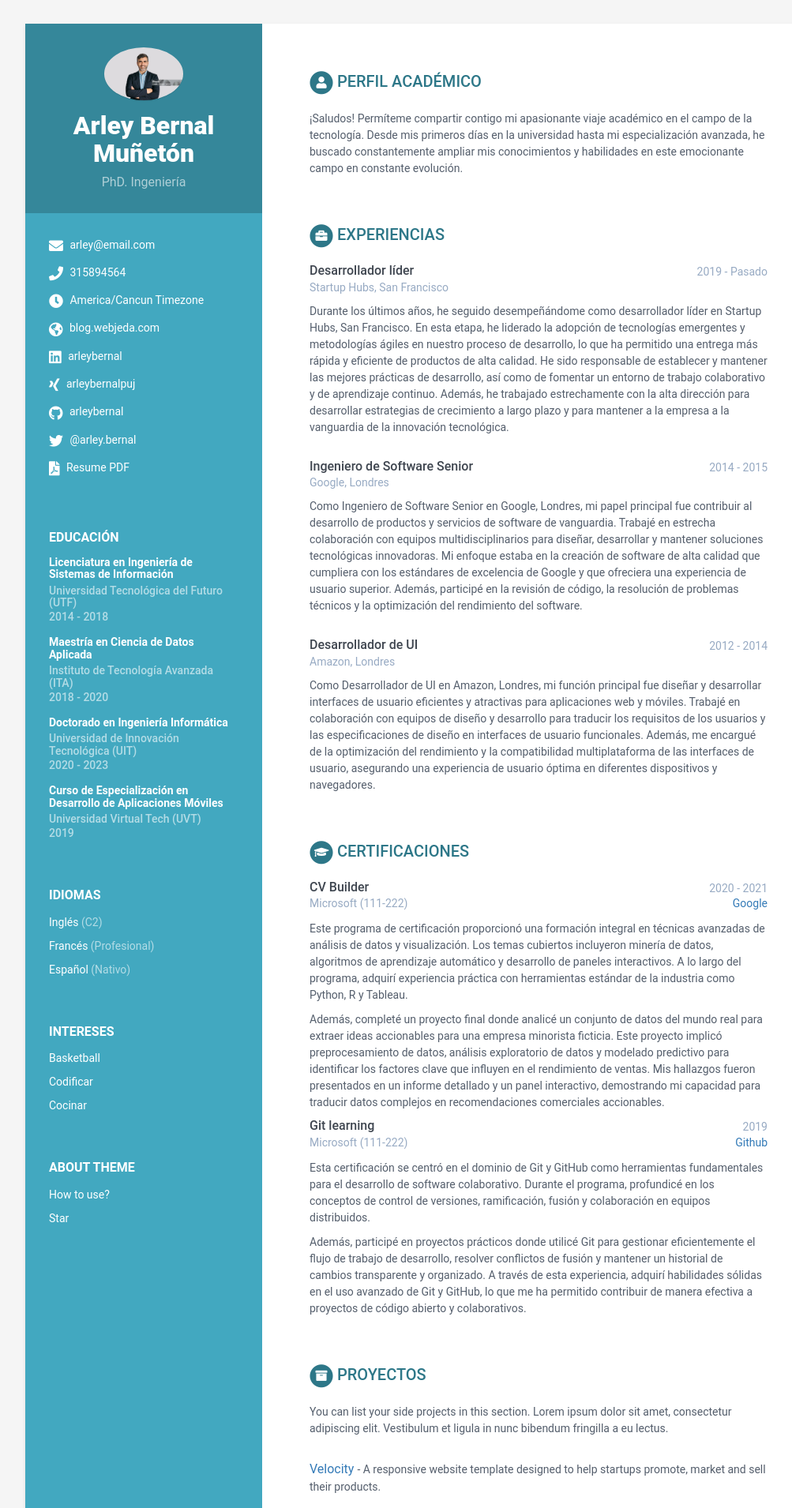
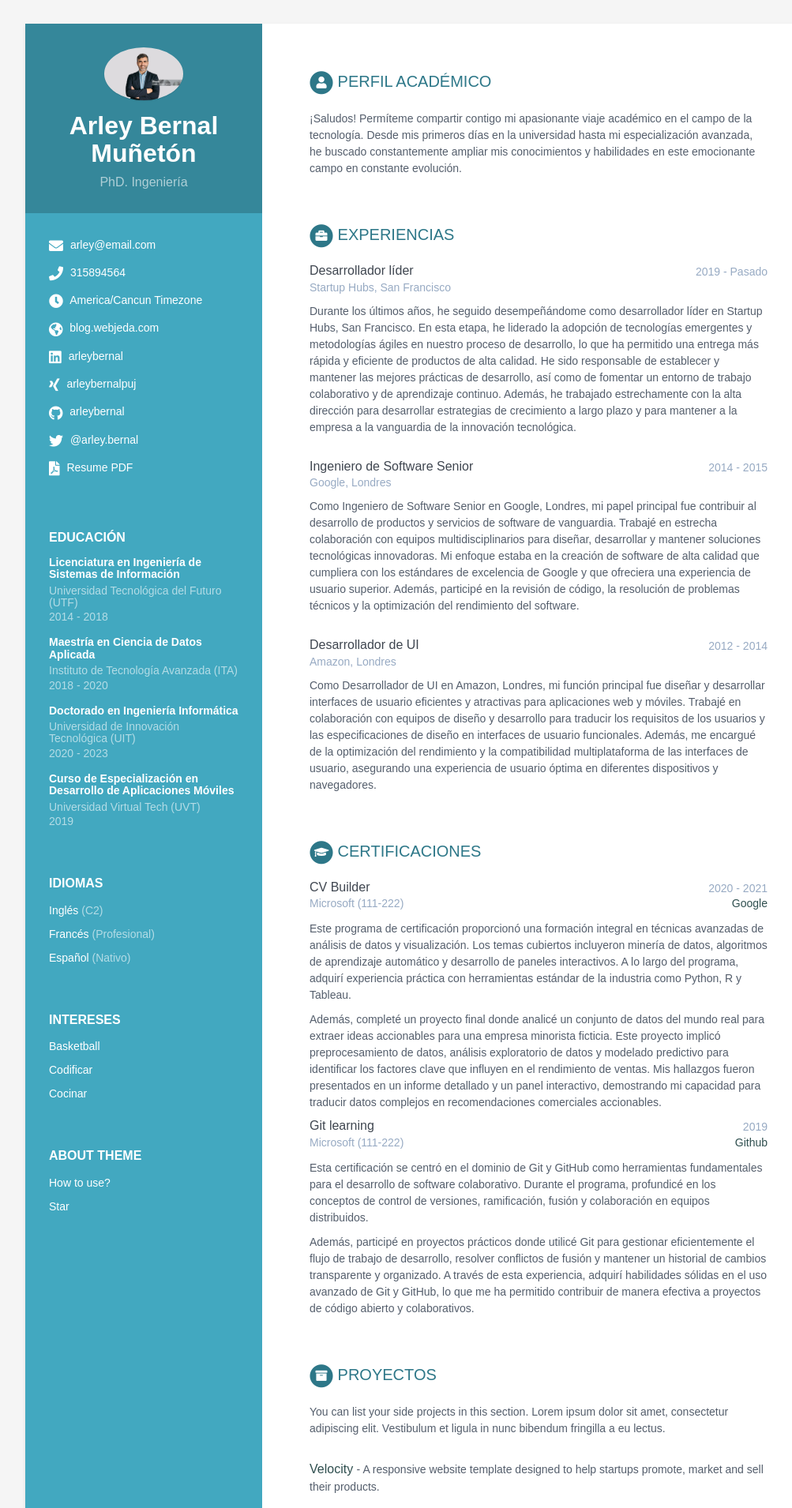
Before and after one commit to Proyecto-Fundamentos-Software/SitioWeb, a Jekyll site: the page built from index.html, in a window 1280 px wide. Shown: the top 1910 px of the page at 79% size, without its empty margins (108-1111 px from the left). Built offline with Jekyll 4.4.1, drawn with Linux system fonts in a browser that asks for light colours.

Commit message:
cambios css

```diff
--- a/_sass/_base.scss
+++ b/_sass/_base.scss
@@ -1,6 +1,6 @@
 /* ======= Base ======= */
 body {
-  font-family: "Roboto", sans-serif;
+  font-family: "Raleway", sans-serif;
   color: $text-color-secondary;
   background: $smoky-white;
   font-size: 14px;
@@ -19,10 +19,10 @@ h6 {
 }
 
 a {
-  color: DarkSlateGray($theme-color, 15%);
+  color: #2F4F4F;
   &:hover {
     text-decoration: underline;
-    color: darken($theme-color, 30%);
+    color: #1C3131;
   }
   &:focus {
     text-decoration: none;
```
